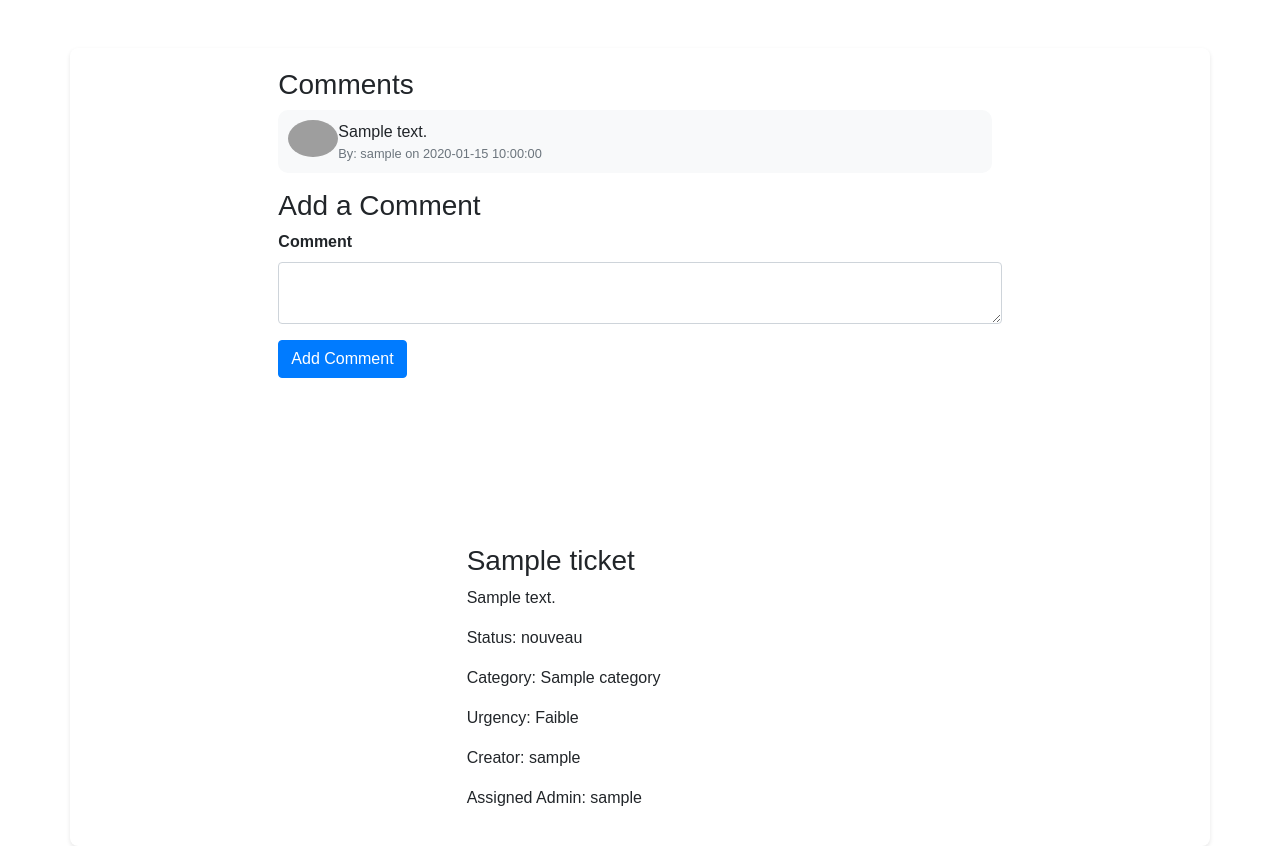
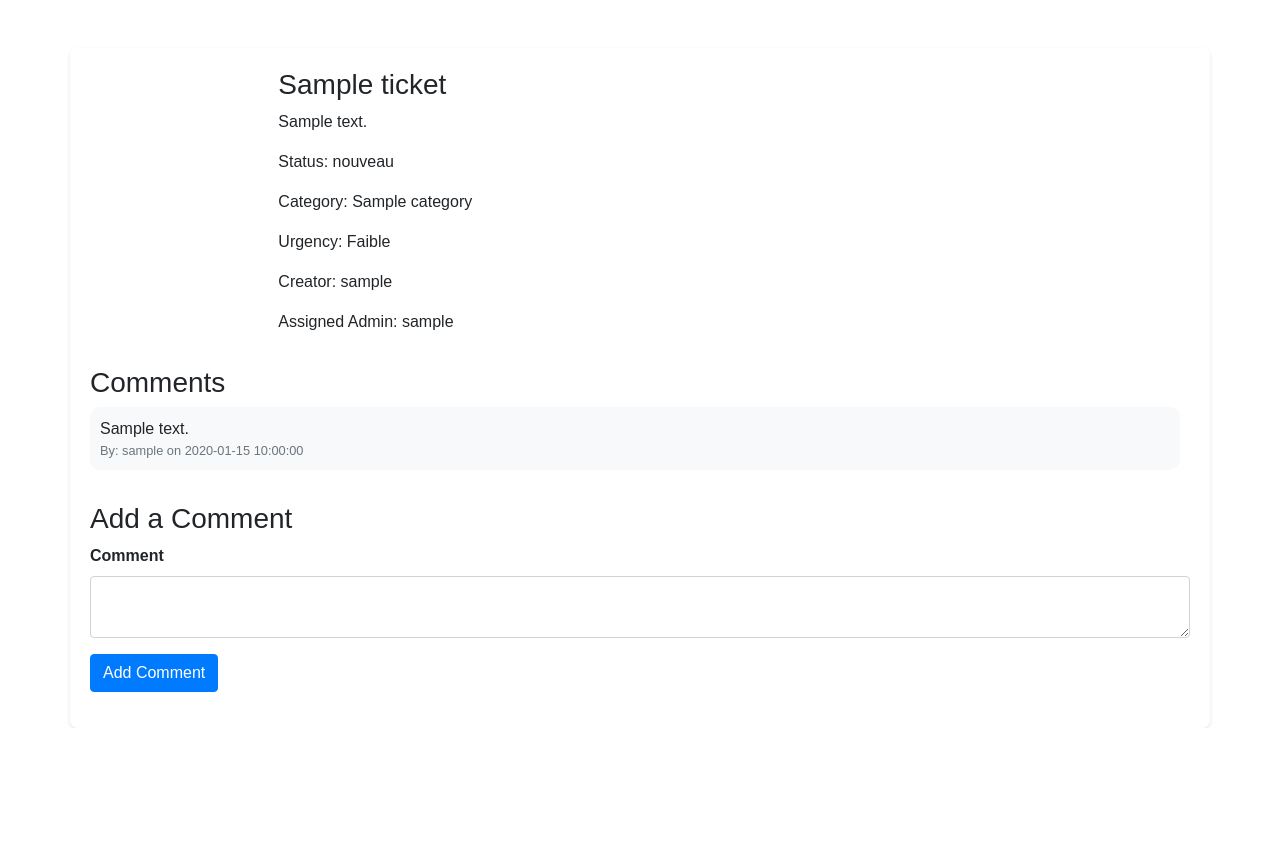
Before and after one commit to purplleee/projet, a Flask app: page /admin/ticket/1 in a window 1280 px wide. Shown: the part 86-932 px from the top of the page. After the commit the page ends 814 px from the top, so only its background shows below. Run offline with Flask 3, Linux system fonts and the light colour scheme; a user stored in the database is signed in; tables that the repository leaves empty hold one stand-in row (values such as "Sample post"); some libraries are stand-ins or nearby versions; grey boxes are pictures that could not be loaded.

Commit message:
added some style and photos to that comments interface

```diff
--- a/uwu/static/css/style1.css
+++ b/uwu/static/css/style1.css
@@ -248,6 +248,16 @@ button.dropdown-item:hover {
     border-radius: 10px;
     padding: 10px;
     margin-bottom: 10px;
+    display: flex;
+}
+
+.comment.current-user {
+    justify-content: flex-start;
+}
+
+.comment.other-user {
+    justify-content: flex-end;
+    flex-direction: row-reverse;
 }
 
 .comment .avatar {
@@ -259,9 +269,9 @@ button.dropdown-item:hover {
 }
 
 .comment-body {
-    flex-grow: 1;
+    max-width: 75%;
 }
 
-.comment p {
+.comment-body p {
     margin: 0;
 }
--- a/uwu/templates/ticket_detail.html
+++ b/uwu/templates/ticket_detail.html
@@ -5,22 +5,51 @@
 <div class="container mt-5">
     <div class="row">
         <div class="col-md-8">
+            <h3>{{ ticket.titre }}</h3>
+            <p>{{ ticket.description_ticket }}</p>
+            <p>Status: {{ ticket.statut }}</p>
+            <p>Category: {{ ticket.category.category_name }}</p>
+            <p>Urgency: {{ ticket.urgent }}</p>
+            <p>Creator: {{ ticket.creator_user.username }}</p>
+            <p>Assigned Admin: {{ ticket.assigned_user.username if ticket.assigned_user else 'N/A' }}</p>
+        </div>
+    </div>
+    {% if current_user.role.name != 'super_admin' %}
+    <div class="row mt-3">
+        <div class="col-md-12">
             <h3>Comments</h3>
             <div class="comments">
                 {% for comment in comments %}
-                <div class="comment d-flex align-items-start mb-3">
+                <div class="comment d-flex align-items-start mb-3 {{ 'current-user' if comment.user_id == current_user.user_id else 'other-user' }}">
+                    {% if comment.user_id == current_user.user_id %}
                     <div class="avatar me-3">
-                        <img src="{{ url_for('static', filename='img/avatar.png') }}" alt="Avatar" class="rounded-circle" width="50">
+                        {% if current_user.role.name == 'admin' %}
+                        <img src="{{ url_for('static', filename='img/admin.png') }}" alt="Admin Avatar" class="rounded-circle" width="50">
+                        {% elif current_user.role.name == 'employee' %}
+                        <img src="{{ url_for('static', filename='img/avatar.png') }}" alt="Employee Avatar" class="rounded-circle" width="50">
+                        {% endif %}
                     </div>
+                    {% endif %}
                     <div class="comment-body">
                         <p>{{ comment.comment_text }}</p>
                         <p class="small text-muted">By: {{ comment.user.username }} on {{ comment.created_at }}</p>
                     </div>
+                    {% if comment.user_id != current_user.user_id %}
+                    <div class="avatar ms-3">
+                        {% if comment.user.role.name == 'admin' %}
+                        <img src="{{ url_for('static', filename='img/admin.png') }}" alt="Admin Avatar" class="rounded-circle" width="50">
+                        {% elif comment.user.role.name == 'employee' %}
+                        <img src="{{ url_for('static', filename='img/avatar.png') }}" alt="Employee Avatar" class="rounded-circle" width="50">
+                        {% endif %}
+                    </div>
+                    {% endif %}
                 </div>
                 {% endfor %}
             </div>
-
-            {% if current_user.role.name != 'super_admin' %}
+        </div>
+    </div>
+    <div class="row mt-3">
+        <div class="col-md-12">
             <h3>Add a Comment</h3>
             <form method="post">
                 {{ form.hidden_tag() }}
@@ -32,17 +61,8 @@
                     {{ form.submit(class="btn btn-primary") }}
                 </div>
             </form>
-            {% endif %}
-        </div>
-        <div class="col-md-4">
-            <h3>{{ ticket.titre }}</h3>
-            <p>{{ ticket.description_ticket }}</p>
-            <p>Status: {{ ticket.statut }}</p>
-            <p>Category: {{ ticket.category.category_name }}</p>
-            <p>Urgency: {{ ticket.urgent }}</p>
-            <p>Creator: {{ ticket.creator_user.username }}</p>
-            <p>Assigned Admin: {{ ticket.assigned_user.username if ticket.assigned_user else 'N/A' }}</p>
         </div>
     </div>
+    {% endif %}
 </div>
 {% endblock %}
```
Also changed, not shown: uwu/static/img/admin.png (added).
